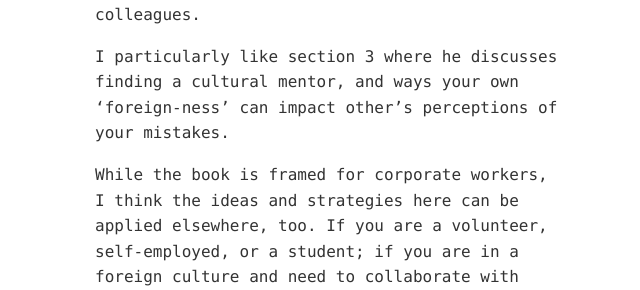
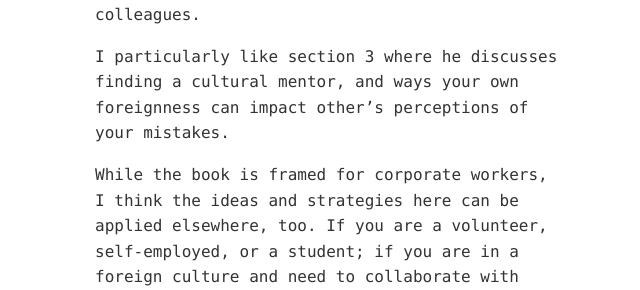
Before and after one commit to zachmccabe/zachmccabe.github.io, a Jekyll site: the page built from _travel/reading-list.md, in a window 1280 px wide and 900 px high, scrolled down 3985 px. Shown: the part 213-503 px from the top of the window, without its empty margins (313-953 px from the left). Built offline with Jekyll 4.4.1, drawn with Linux system fonts in a browser that asks for light colours.

Commit message:
Update reading-list.md
Fixing a typo

```diff
--- a/_travel/reading-list.md
+++ b/_travel/reading-list.md
@@ -83,7 +83,7 @@ Intellectually, this doesn't feel like it should be difficult to solve, but the
 
 Working outside your own culture can feel overwhelming. What behaviors do you need to change? How do you maintain a sense of self while adapting to this new cultural paradigm? Molinksy has some ideas. His tactics are based on a decade of research, 70-some interviews and working with international students and colleagues.
 
-I particularly like section 3 where he discusses finding a cultural mentor, and ways your own 'foreign-ness' can impact other's perceptions of your mistakes.
+I particularly like section 3 where he discusses finding a cultural mentor, and ways your own foreignness can impact other's perceptions of your mistakes.
 
 While the book is framed for corporate workers, I think the ideas and strategies here can be applied elsewhere, too. If you are a volunteer, self-employed, or a student; if you are in a foreign culture and need to collaborate with people to get stuff done, this book can help. It certainly helped me.
 
```
